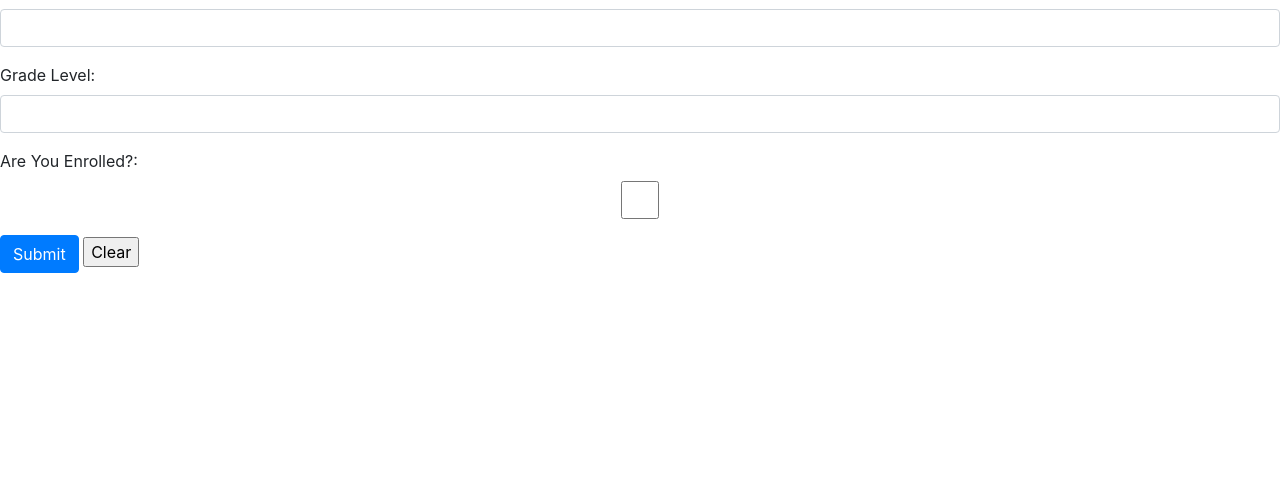
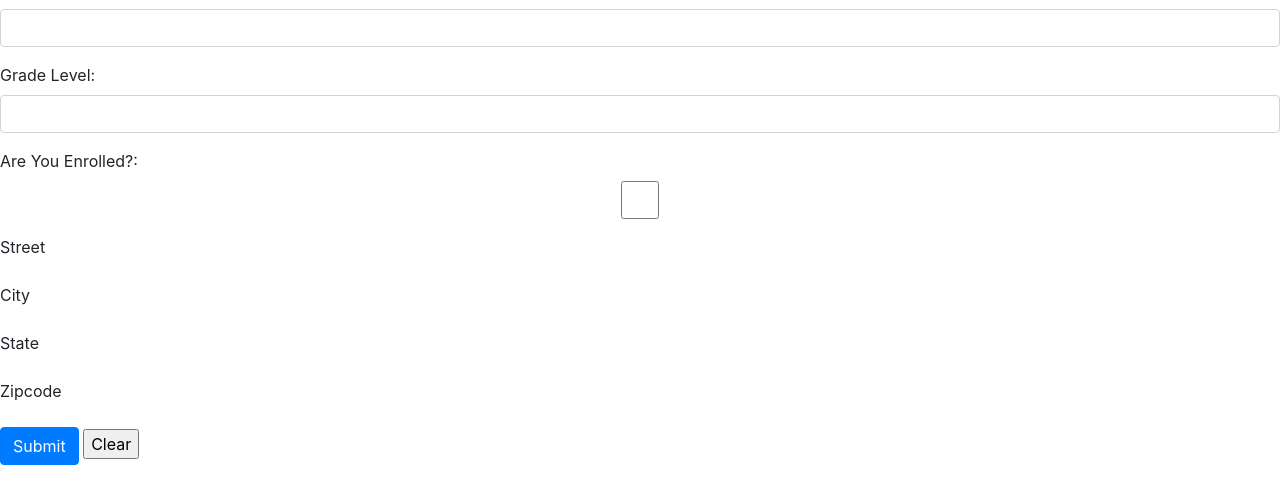
Before and after one commit to Isaac-Derksen/enrollment, a PHP site: page /registration/student.php in a window 1280 px wide. Shown: the part 687-1168 px from the top of the page. Before the commit the page ends 960 px from the top, so only its background shows below. Run offline with PHP 8.4, Linux system fonts and the light colour scheme.

Commit message:
added the adress stuff

```diff
--- a/registration/student.php
+++ b/registration/student.php
@@ -286,6 +286,18 @@ require_once "../config.php";
                 <span class="invalid-feedback"><?php echo $isFullyEnrolled_err ?></span>
             </div>
             <div class="form-group">
+                <label for="street">Street</label>
+            </div>
+            <div class="form-group">
+                <label for="city">City</label>
+            </div>
+            <div class="form-group">
+                <label for="state">State</label>
+                </div>
+            <div class="form-group">
+                <label for="zip">Zipcode</label>
+            </div>
+            <div class="form-group">
                 <input type="submit" value="Submit" class="btn btn-primary">
                 <input type="reset" value="Clear" clear="btn btn-secondary m1-2">
             </div>
```
